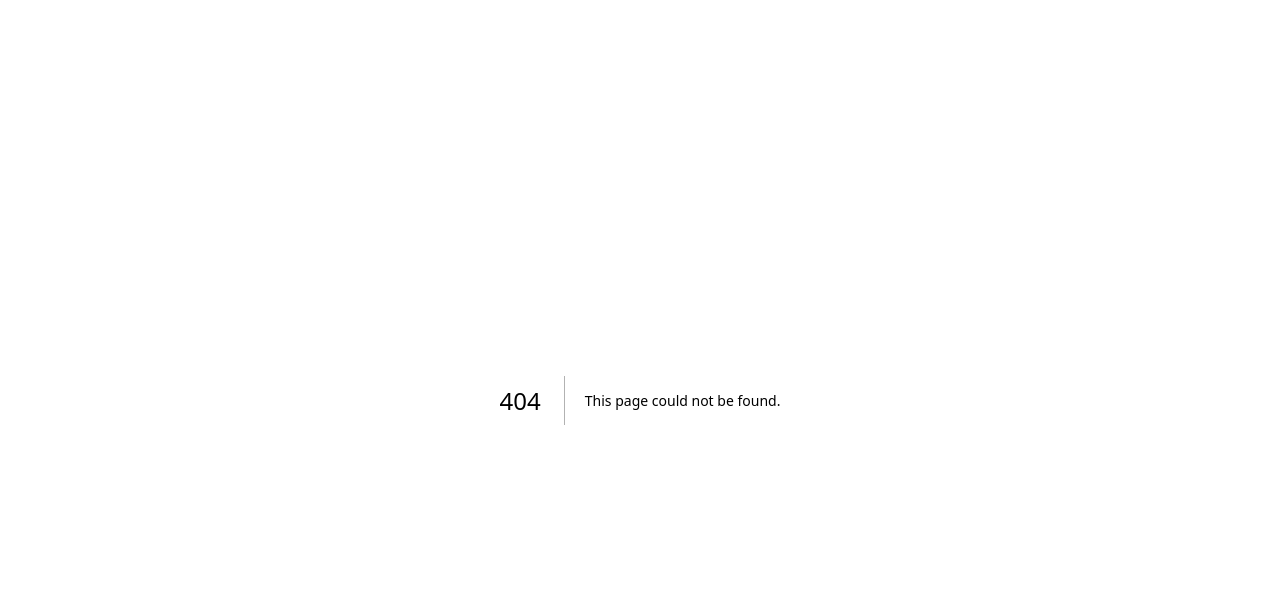
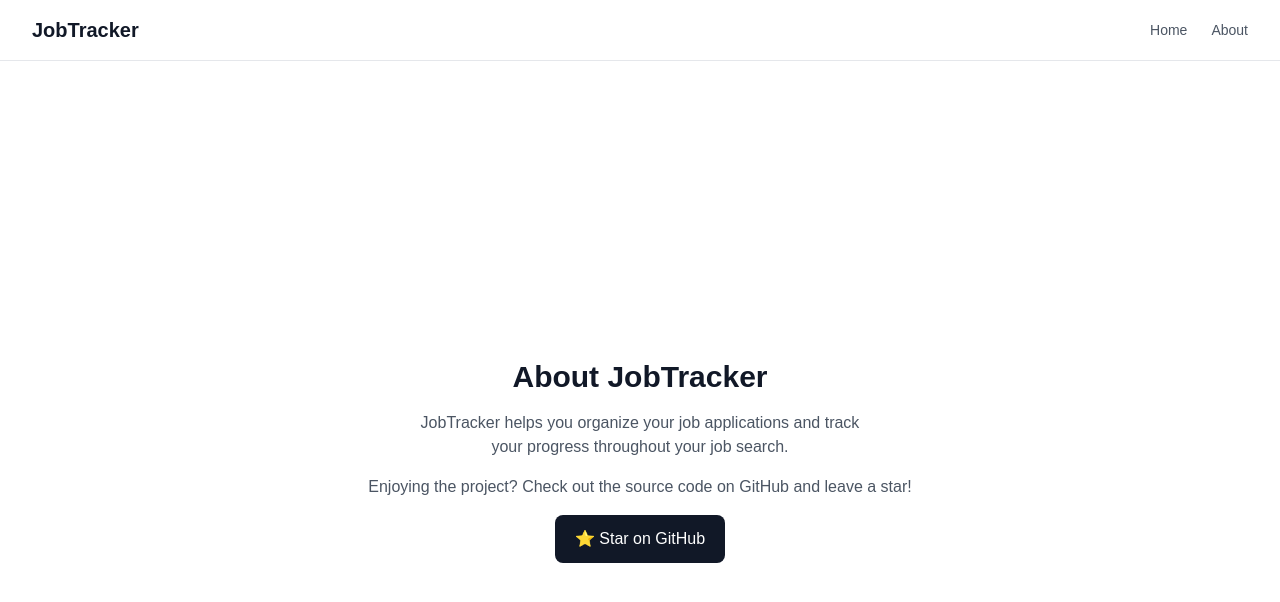
Before and after one commit to matthewrichards234/nextjs-job-tracker, a Next.js app: page /about in a window 1280 px wide. Before the commit this address had no page. Shown: the top 602 px of the page. Built offline with nearby package versions, Linux system fonts and the light colour scheme.

Commit message:
add about page.

```diff
--- /dev/null
+++ b/app/about/page.tsx
@@ -0,0 +1,30 @@
+import Link from "next/link";
+
+const Page = () => {
+  return (
+    <main className="flex min-h-screen flex-col items-center justify-center gap-4 bg-white px-6 text-center">
+      <h1 className="text-3xl font-bold text-gray-900">About JobTracker</h1>
+
+      <p className="max-w-md text-gray-600">
+        JobTracker helps you organize your job applications and track your
+        progress throughout your job search.
+      </p>
+
+      <p className="text-gray-600">
+        Enjoying the project? Check out the source code on GitHub and leave a
+        star!
+      </p>
+
+      <Link
+        href="https://github.com/matthewrichards234/nextjs-job-tracker"
+        target="_blank"
+        rel="noopener noreferrer"
+        className="rounded-lg bg-gray-900 px-5 py-3 font-medium text-white transition-colors hover:bg-gray-700"
+      >
+        ⭐ Star on GitHub
+      </Link>
+    </main>
+  );
+};
+
+export default Page;
--- a/app/layout.tsx
+++ b/app/layout.tsx
@@ -1,6 +1,7 @@
 import type { Metadata } from "next";
 import { Geist, Geist_Mono } from "next/font/google";
 import "./globals.css";
+import Navbar from "@/components/Navbar";
 
 const geistSans = Geist({
   variable: "--font-geist-sans",
@@ -13,8 +14,8 @@
 });
 
 export const metadata: Metadata = {
-  title: "Create Next App",
-  description: "Generated by create next app",
+  title: "JobFlow",
+  description: "Simple job app tracker",
 };
 
 export default function RootLayout({ children }: LayoutProps<"/">) {
@@ -23,7 +24,10 @@
       lang="en"
       className={`${geistSans.variable} ${geistMono.variable} h-full antialiased`}
     >
-      <body className="min-h-full flex flex-col">{children}</body>
+      <body className="min-h-full flex flex-col">
+        <Navbar />
+        {children}
+      </body>
     </html>
   );
 }
--- /dev/null
+++ b/components/Navbar.tsx
@@ -0,0 +1,32 @@
+import Link from "next/link";
+
+const Navbar = () => {
+  return (
+    <nav className="flex items-center justify-between border-b border-gray-200 bg-white px-8 py-4 shadow-sm">
+      <Link
+        href="/"
+        className="text-xl font-bold text-gray-900 transition-colors hover:text-indigo-600"
+      >
+        JobTracker
+      </Link>
+
+      <div className="flex items-center gap-6">
+        <Link
+          href="/"
+          className="text-sm font-medium text-gray-600 transition-colors hover:text-indigo-600"
+        >
+          Home
+        </Link>
+
+        <Link
+          href="/about"
+          className="text-sm font-medium text-gray-600 transition-colors hover:text-indigo-600"
+        >
+          About
+        </Link>
+      </div>
+    </nav>
+  );
+};
+
+export default Navbar;
```
